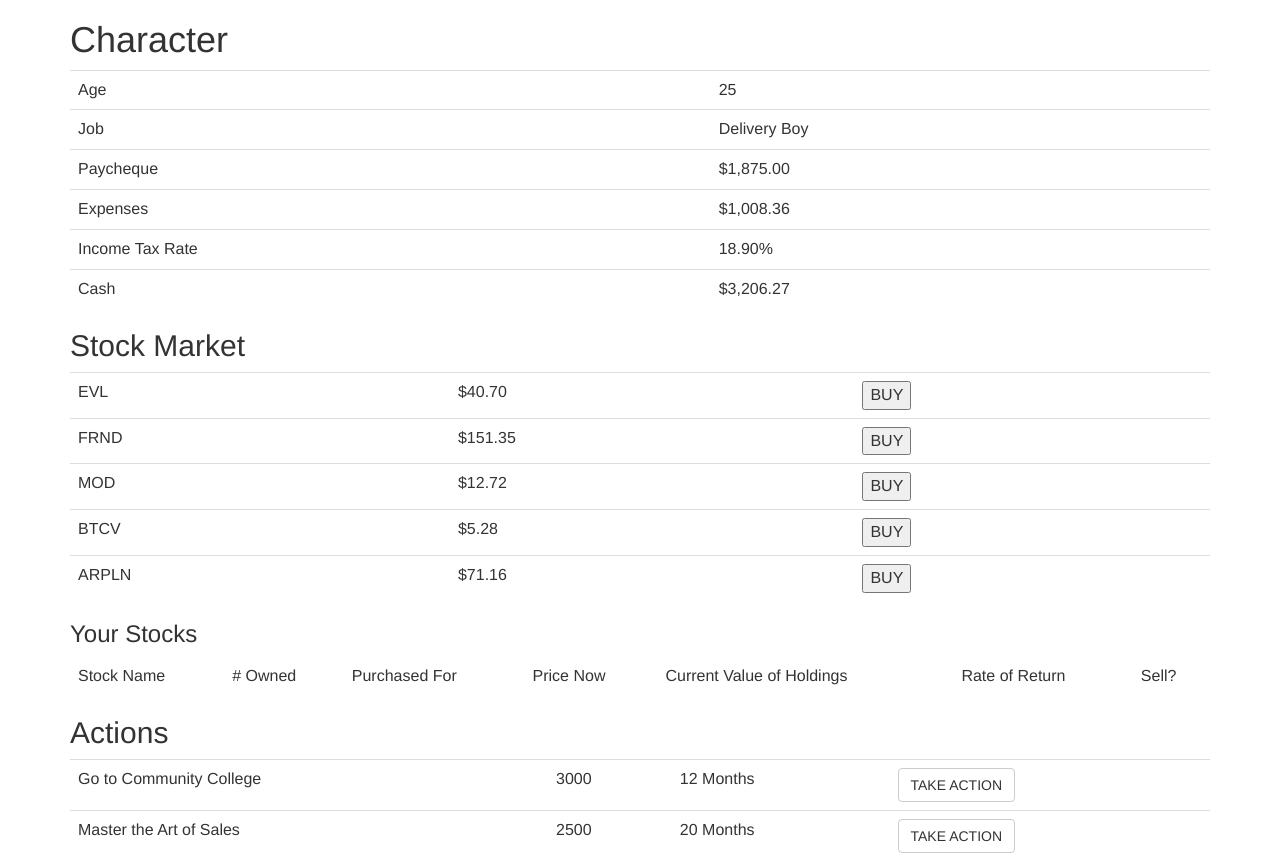
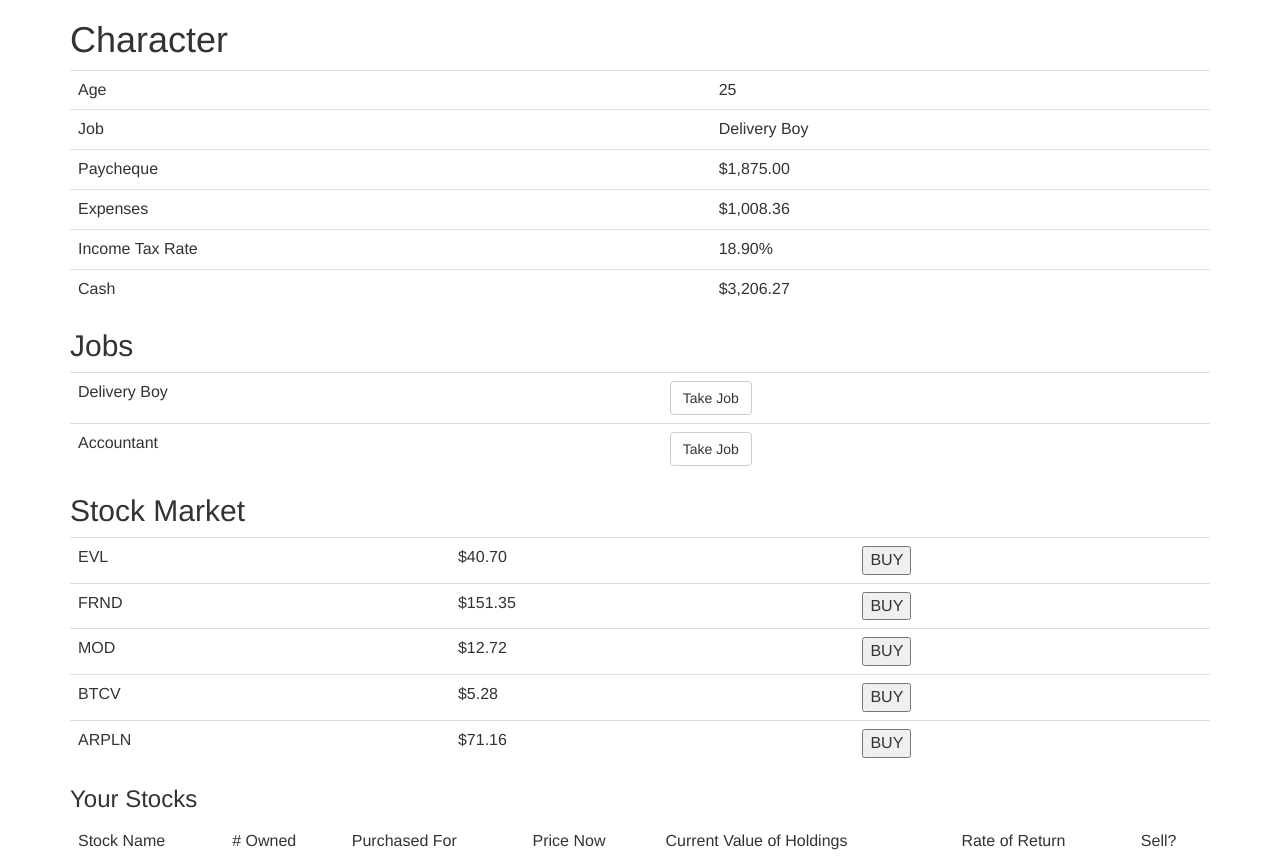
Before and after one commit to danielstern/billionaire, a plain HTML site: page index.html in a window 1280 px wide. Shown: the top 864 px of the page. Drawn offline with Linux system fonts and the light colour scheme.

Commit message:
added rudimentary job scaffolding

```diff
--- a/Billionaire/billionaireActions.js
+++ b/Billionaire/billionaireActions.js
@@ -10,6 +10,7 @@ angular.module("BillionaireGame")
             technical: "-5% to Income Tax because you're smart enough to get an accountant",
             effect: function(session) {
                 session.player.incomeTaxMultiplier -= 0.05;
+                session.player.collegeEducation = true;
             }
         },{
             name: "Master the Art of Sales",
--- a/Billionaire/billionaireJobs.js
+++ b/Billionaire/billionaireJobs.js
@@ -5,10 +5,22 @@ angular.module("BillionaireGame")
             salary: 22500,
             taxRate: 0.18,
             description: "A humble lackey, you cart goods to and fro throughout the city",
-            effects: {
-
+            effect: null
+        },{
+            name: "Accountant",
+            salary: 30000,
+            taxRate: 0.21,
+            description: "The unsung hero of the corporate world, you toil away in a dank basement with some foregotten adding machine.",
+            technical: "-5% to Capital Gains Tax. Requires college education.",
+            requirement: function(session) {
+                if (session.player.collegeEducation) return true;
+            },
+            effect: function(session) {
+                session.market.capitalGainsTax -= 0.05;
+            },
+            onQuit: function(session) {
+                session.market.capitalGainsTax += 0.05;
             }
-
         }]
 
         return jobs;
--- a/index.html
+++ b/index.html
@@ -70,6 +70,19 @@
         </tr>
     </table>
 
+     <h2>Jobs</h2>
+    <table class='table'>
+        <tr ng-repeat="job in session.allJobs">
+            <td>
+                {{job.name}}
+            </td>
+
+            <td>
+                <button class="btn btn-default" ng-click="openConfirmJob(job)">Take Job</button>
+            </td>
+        </tr>
+    </table>
+
     <div ng-include="'templates/stocks/stocks.html'"></div>
     <div ng-include="'templates/actions/actions.html'"></div>
     <div ng-include="'templates/events/eventsModal.html'"></div>
```
